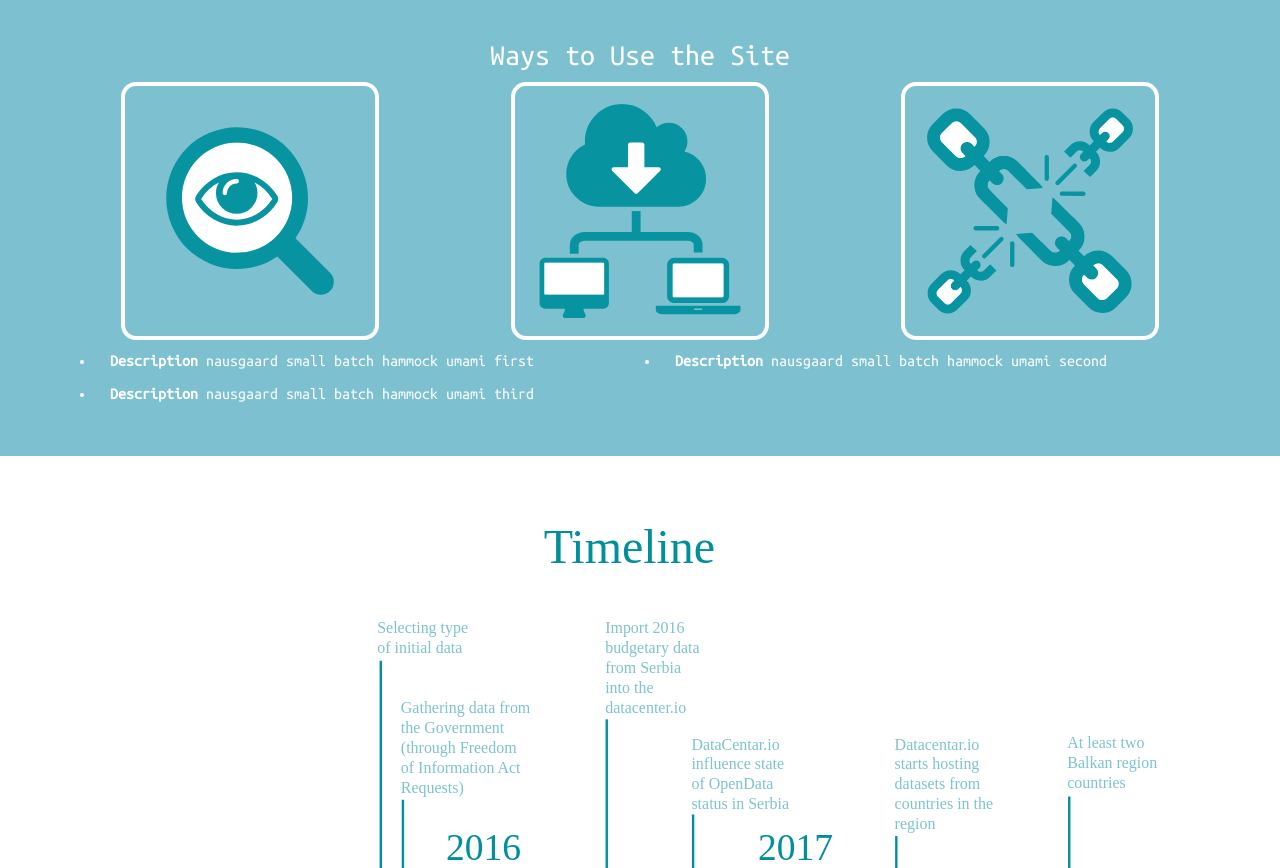
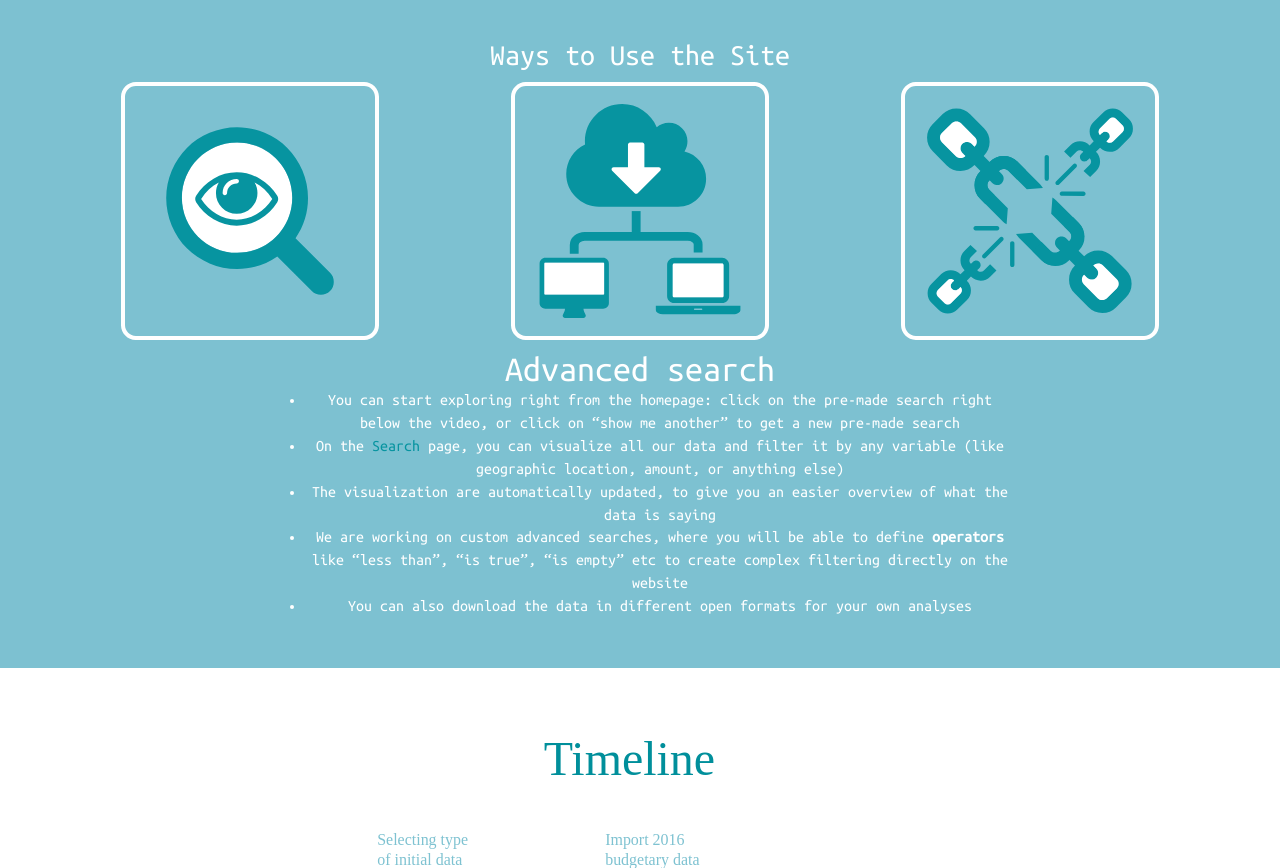
Before and after one commit to crtarsorg/data-centar, a Flask app: page /about/ in a window 1280 px wide. Shown: the part 919-1787 px from the top of the page. Run offline with Flask 2, Linux system fonts and the light colour scheme; grey boxes labelled with a size stand in for pictures from a placeholder-image service; parts of the project's set-up code (start-up, migrations or seed data) failed here and were passed over; some libraries are stand-ins or nearby versions.

Commit message:
icons with hover versions

```diff
--- a/app/templates/mod_about/index.html
+++ b/app/templates/mod_about/index.html
@@ -1,5 +1,4 @@
-{% extends "layout.html" %}
-{% block body %}
+{% extends "layout.html" %} {% block body %}
 <style>
 /*
 .embed-container {
@@ -23,9 +22,11 @@
 .padding-10{ padding:10px;}
 .explore-icon{width: 180px;}
  */
-.icon-size{
+
+.icon-size {
     /*  max-width: 30%; */
 }
+
 #timelineImg {
     max-width: 100%;
     min-height: 50%;
@@ -36,7 +37,6 @@
     -webkit-columns: 4;
     -moz-columns: 4;
 }
-
 </style>
 <script>
 //https://developers.google.com/youtube/player_parameters?hl=en
@@ -67,16 +67,25 @@ $(function() {
     $(".explore-icon").hover(function() {
         //if active, don't change
         //change ul content
-        var random = function() {
-            return Math.floor(Math.random() * 10);
+        $("#descDiv ul").addClass("hidden");
+
+        var idIcon = $(this).attr("id");
+        if(  idIcon == "liberatIcon"){
+            $("#titleHowTo").html("Tell us what to liberate next");
+            $("#liberateNext").removeClass("hidden");
+        }
+        else if(idIcon == "apiIcon"){
+            $("#titleHowTo").html("API");
+            $("#api").removeClass("hidden");
+        }
+        else {
+            $("#titleHowTo").html("Advanced search");
+            $("#search").removeClass("hidden");
         }
 
 
-        $("#descHowToUse").html("");
-        $("#descHowToUse").append($("<li class='col-xs-6'>").append("<p>Some Text. Nesto nesto" + random() + "</p>"));
-        $("#descHowToUse").append($("<li class='col-xs-6'>").append("<p>Some Text. Nesto nesto" + random() + "</p>"));
-        $("#descHowToUse").append($("<li class='col-xs-6'>").append("<p>Some Text. Nesto nesto" + random() + "</p>"));
-        $("#descHowToUse").append($("<li class='col-xs-6'>").append("<p>Some Text. Nesto nesto" + random() + "</p>"));
+
+
     })
 })
 </script>
@@ -99,7 +108,6 @@ $(function() {
             <div class='embed-container'>
                 <div id="ytPlayerAbout"></div>
             </div>
-
         </div>
     </div>
 </div>
@@ -107,29 +115,39 @@ $(function() {
 <section id="howToUseS" class="container-fluid content-section text-center secondary-color white-content margin-4p padding-sm">
     <div class="row">
         <div class="container">
-            <h2>Ways to Use the Site</h2>
+            <h2 >Ways to Use the Site</h2>
             <div class="row">
                 <div class="col-md-4 col-xs-6 padding-10 icon-size">
-                    <img class="explore-icon" src="{{ url_for('static', filename='images/DC_Icon_1.svg') }}"  onmouseover="this.src='{{ url_for('static', filename='images/DC_Icon_1_hover.svg') }}';" onmouseout="this.src='{{ url_for('static', filename='images/DC_Icon_1.svg') }}';" alt=""></div>
+                    <img id="searchIcon"  class="explore-icon" src="{{ url_for('static', filename='images/DC_Icon_1.svg') }}" onmouseover="this.src='{{ url_for('static', filename='images/DC_Icon_1_hover.svg') }}';" onmouseout="this.src='{{ url_for('static', filename='images/DC_Icon_1.svg') }}';" alt=""></div>
                 <div class="col-md-4 col-xs-6 padding-10 icon-size">
-                    <img class="explore-icon" src="{{ url_for('static', filename='images/DC_Icon_2.svg') }}" onmouseover="this.src='{{ url_for('static', filename='images/DC_Icon_2_hover.svg') }}';" onmouseout="this.src='{{ url_for('static', filename='images/DC_Icon_2.svg') }}';" alt=""></div>
+                    <img id="apiIcon"  class="explore-icon" src="{{ url_for('static', filename='images/DC_Icon_2.svg') }}" onmouseover="this.src='{{ url_for('static', filename='images/DC_Icon_2_hover.svg') }}';" onmouseout="this.src='{{ url_for('static', filename='images/DC_Icon_2.svg') }}';" alt=""></div>
                 <div class="col-md-4 col-xs-6 padding-10 icon-size">
-                    <img class="explore-icon" src="{{ url_for('static', filename='images/DC_Icon_3.svg') }}" onmouseover="this.src='{{ url_for('static', filename='images/DC_Icon_3_hover.svg') }}';" onmouseout="this.src='{{ url_for('static', filename='images/DC_Icon_3.svg') }}';"  alt=""></div>
-
+                    <img id="liberatIcon" class="explore-icon" src="{{ url_for('static', filename='images/DC_Icon_3.svg') }}" onmouseover="this.src='{{ url_for('static', filename='images/DC_Icon_3_hover.svg') }}';" onmouseout="this.src='{{ url_for('static', filename='images/DC_Icon_3.svg') }}';" alt=""></div>
             </div>
             <div class="row">
-                <ul id="descHowToUse">
-                    <li class="col-xs-6">
-                        <p><b>Description</b> nausgaard small batch hammock umami first</p>
-                    </li>
-                    <li class="col-xs-6">
-                        <p><b>Description</b> nausgaard small batch hammock umami second</p>
-                    </li>
-                    <li class="col-xs-6">
-                        <p><b>Description</b> nausgaard small batch hammock umami third</p>
-                    </li>
+                <div id="descDiv" class="col-md-8 col-md-offset-2">
+                    <h1 id="titleHowTo">Advanced search</h1>
 
+                    <ul id="search">
+                        <li> You can start exploring right from the homepage: click on the pre-made search right below the video, or click on “show me another” to get a new pre-made search</li>
+                        <li>On the <a href="{{ url_for('search.index') }}">Search</a> page, you can visualize all our data and filter it by any variable (like geographic location, amount, or anything else)</li>
+                        <li>The visualization are automatically updated, to give you an easier overview of what the data is saying</li>
+                        <li>We are working on custom advanced searches, where you will be able to define <b>operators</b> like “less than”, “is true”, “is empty” etc to create complex filtering directly on the website</li>
+                        <li>You can also download the data in different open formats for your own analyses</li>
                     </ul>
+                    <ul id="api" class="hidden">
+                        <li>Don’t know what an API is? The School of Data explains <a href="http://schoolofdata.org/2013/11/18/web-apis-for-non-programmers/">APIs for non-programmers</a> (but you should probably get a developer to help you - <a href="mailto:data@datacentar.io">or ask us for help</a>!)</li>
+                        <li>On the <a href="{{ url_for('api.index') }}">API page</a> you can learn about all the parameters you can use for your API calls, and create your custom API</li>
+                        <li>Run the custom API directly on the Data Centar website to see what results it provides you, then tweak to your delight</li>
+                        <li>Once you’re happy, take the API and plug it into your website, or use it to download raw data on your computer</li>
+                        <li>Our entire Search page is powered by our API - so you can create advanced searches, and copy the API link of the search you made</li>
+                    </ul>
+                    <ul id="liberateNext" class="hidden">
+                        <li>At the bottom of each page, you will find a form where you can choose between four datasets we plan to open. </li>
+                        <li>Take your pick, and if you want, leave us a comment on how you would use that data. Your feedback is crucial!</li>
+                        <li>If you’re not interested in any of the proposed datasets, <a href="mailto:data@datacentar.io">get in touch</a> and propose what you would like us to liberate next</li>
+                    </ul>
+                </div>
             </div>
         </div>
     </div>
@@ -140,8 +158,6 @@ $(function() {
         <img id="timelineImg" src="{{ url_for('static', filename='images/timeline.svg') }}" alt="">
         <div class="col-lg-8 col-lg-offset-2">
             <!-- <h2 class="margin-2p">Timeline</h2> -->
-
-
             <h2 class="margin-top-10vh">The Future</h2>
             <p class="margin-2p">Lorem ipsum dolor sit amet, consectetur adipisicing elit. Illo facilis molestias, repudiandae omnis! Voluptate minima minus atque asperiores sint harum omnis molestiae pariatur animi, corporis quam alias, fuga consectetur culpa?</p>
         </div>
```
Lines whose indentation alone changed are shown as unchanged.
